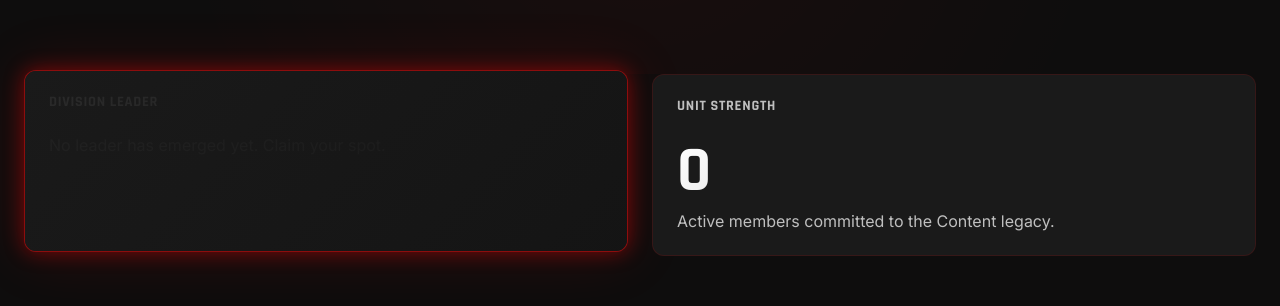
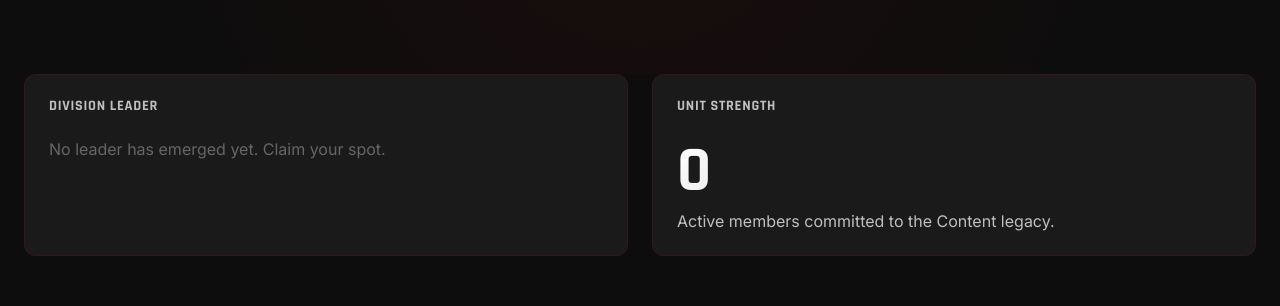
Before and after one commit to samishating/bhl_website, a Next.js app: page /divisions/content in a window 1280 px wide. In both pictures the pointer is over the element 326 px from the left and 581 px from the top of the page. Shown: the part 416-722 px from the top of the page. Built offline with nearby package versions, Linux system fonts and the light colour scheme; no server answers; the database is empty.

Commit message:
style: remove hover effect from informational division cards

```diff
--- a/app/(main)/divisions/[slug]/page.tsx
+++ b/app/(main)/divisions/[slug]/page.tsx
@@ -62,7 +62,7 @@ export default async function DivisionPage({ params }: { params: Promise<{ slug:
       <div className="container">
         <div className="grid-2">
           {/* Leader Card */}
-          <div className="card">
+          <div className="card card-static">
             <h3 className={styles.cardTitle}>Division Leader</h3>
             {data.leader ? (
               <div className={styles.leaderRow}>
@@ -80,7 +80,7 @@ export default async function DivisionPage({ params }: { params: Promise<{ slug:
           </div>
 
           {/* Stats Card */}
-          <div className="card">
+          <div className="card card-static">
             <h3 className={styles.cardTitle}>Unit Strength</h3>
             <div className={styles.statLarge}>{data.memberCount.toLocaleString()}</div>
             <p style={{ color: 'var(--text-secondary)' }}>Active members committed to the {title} legacy.</p>
--- a/app/globals.css
+++ b/app/globals.css
@@ -195,6 +195,13 @@ h4 { font-size: 1.2rem; }
   box-shadow: var(--glow-red);
 }
 .card:hover::before { opacity: 1; }
+
+.card-static:hover {
+  border-color: var(--border);
+  transform: none;
+  box-shadow: none;
+}
+.card-static:hover::before { opacity: 0; }
 
 /* ─── Forms ──────────────────────────────────────────── */
 .form-group { display: flex; flex-direction: column; gap: 0.5rem; }
```
